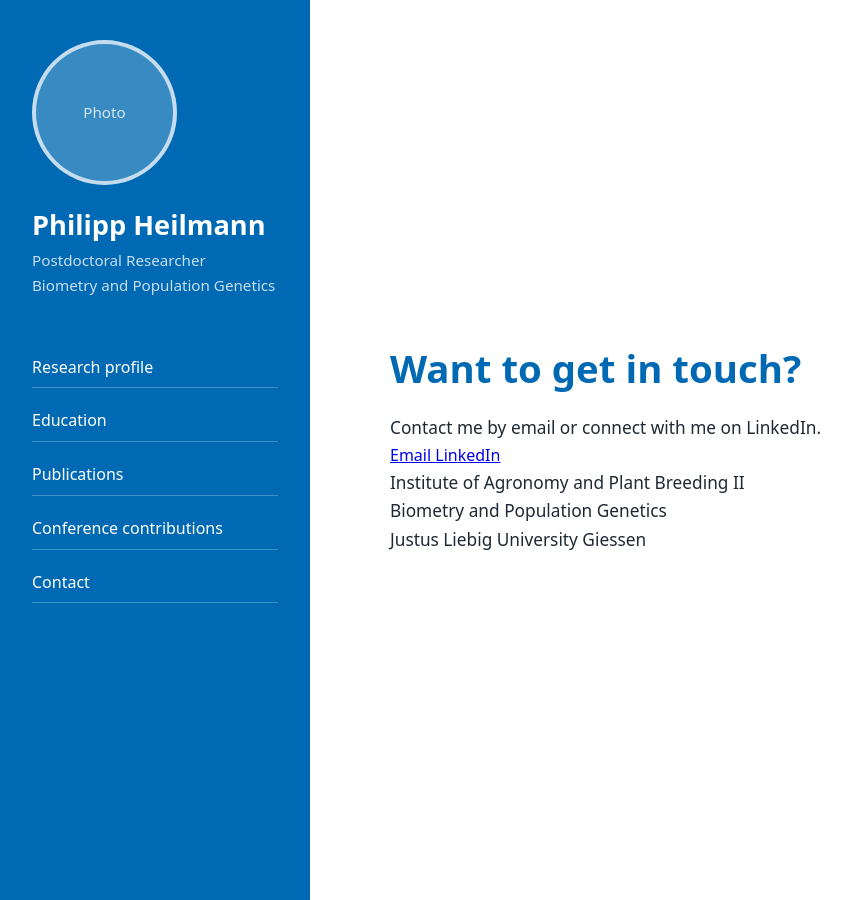
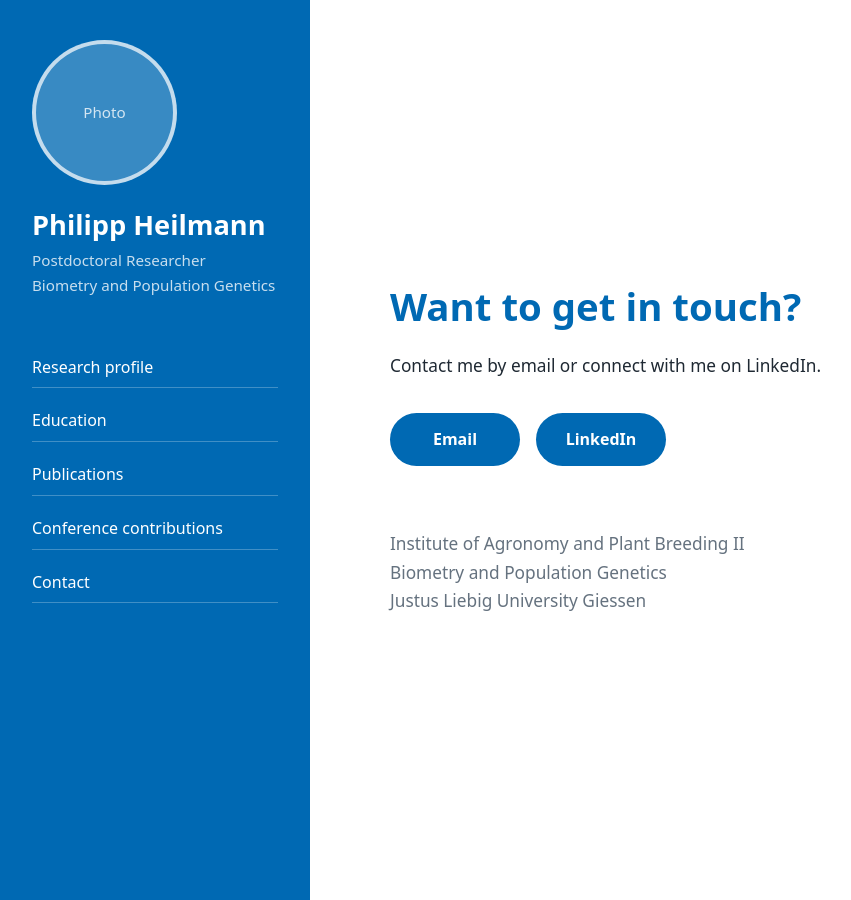
Before and after one commit to PGHeilmann/PGHeilmann.github.io, a Jekyll site: the page built from index.md, in a window 1280 px wide and 900 px high, scrolled down 3600 px. Shown: the whole window, without its empty margins (0-851 px from the left). Built offline with Jekyll 4.4.1, drawn with Linux system fonts in a browser that asks for light colours.

Commit message:
Update style.scss

```diff
--- a/assets/css/style.scss
+++ b/assets/css/style.scss
@@ -169,3 +169,34 @@ section p {
     font-size: 2rem;
   }
 }
+
+.contact-buttons {
+  display: flex;
+  flex-wrap: wrap;
+  gap: 1rem;
+  margin: 2rem 0;
+}
+
+.contact-button {
+  display: inline-flex;
+  align-items: center;
+  justify-content: center;
+  min-width: 130px;
+  padding: 0.85rem 1.25rem;
+  border-radius: 999px;
+  background: var(--sidebar-blue);
+  color: #ffffff;
+  text-decoration: none;
+  font-weight: 700;
+  transition: transform 0.15s ease, opacity 0.15s ease;
+}
+
+.contact-button:hover {
+  opacity: 0.85;
+  transform: translateY(-1px);
+}
+
+.contact-details {
+  margin-top: 2rem;
+  color: var(--text-muted);
+}
```
